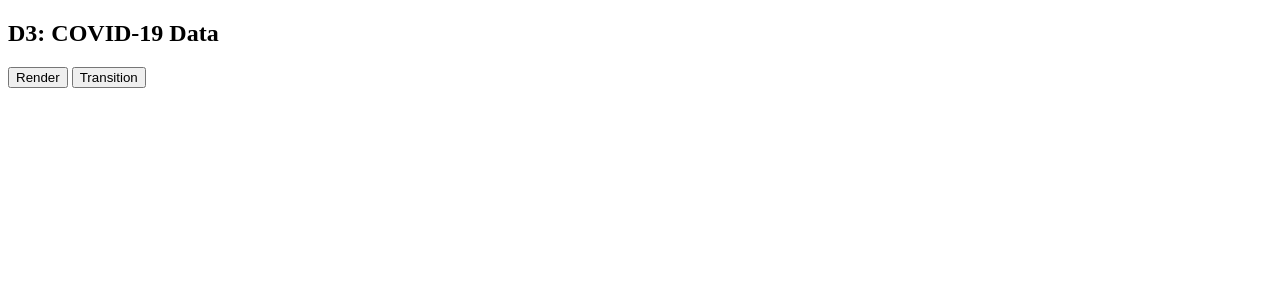
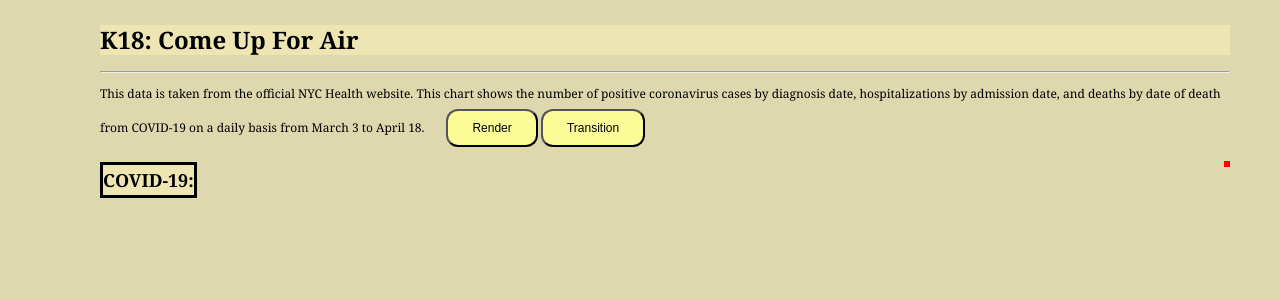
Before and after one commit to grace-mao23/Work, a Flask app: page / in a window 1280 px wide. Shown: the top 300 px of the page. Run offline with Flask 2, Linux system fonts and the light colour scheme.

Commit message:
taken from partner's workshop

```diff
--- a/18_d3/static/d3.js
+++ b/18_d3/static/script.js
@@ -9,7 +9,7 @@ var title = document.getElementById('title');
 
 var svg;
 var x,y;
-var width = 1225;
+var width = 1000;
 var height = 500;
 var count = 0; // keeps track of which transition
 
@@ -41,11 +41,15 @@ var render = function(e){
     //console.log(heading);
 
     svg = d3.create("svg")
-                  .attr("width", width)
-                  .attr("height", height + 200) // extra height needed for dates
+                  .attr("width", width + 10)
+                  .attr("height", height + 50) // extra height needed for dates
                   .attr("font-family", "sans-serif")
-                  .attr("font-size", "10")
+                  .attr("font-size", "9")
                   .attr("text-anchor", "end");
+
+    svg.selectAll("g")
+                  .attr("transform", `translate(10,10)`)
+                  .call(d3.axisLeft(x))
 
     // transform bar to correct location according to bandwidth
     var bar = svg.selectAll("g")
@@ -55,7 +59,7 @@ var render = function(e){
 
     // scaled height, scale width, moved to x-axis line
     bar.append("rect")
-        .attr("fill", "red")
+        .attr("fill", "#ff5805")
         .attr("height", function(d) {
           return x(d[0]);
         })
@@ -74,7 +78,7 @@ var render = function(e){
         .attr("x", y.bandwidth() / 2 - 10)
         .attr("text-anchor", "start")
         .attr("transform", function(d) {
-          return "rotate(45, " + (y.bandwidth() / 2 - 10) + ", " + (height + 10) + ")";
+          return "rotate(80, " + (y.bandwidth() / 2 - 10) + ", " + (height + 10) + ")";
         })
         .text(function(d, i) {
             return heading[i];
--- a/18_d3/static/style.css
+++ /dev/null
@@ -1,12 +0,0 @@
-.chart div {
-    font: 10px sans-serif;
-    background-color: steelblue;
-    text-align: right;
-    padding: 3px;
-    margin: 1px;
-    color: white;
-}
-
-text {
-    padding: 10px;
-}
--- a/18_d3/templates/index.html
+++ b/18_d3/templates/index.html
@@ -3,14 +3,29 @@
     <head>
         <title> COVID-19 </title>
         <link rel="stylesheet" type="text/css" href="../static/style.css">
+        <style>
+              svg {border: 2px solid black; background-color: #fff8eb;}
+              body {  font: 12px/30px Georgia, serif;   margin: 25px 50px 75px 100px;}
+              .button { transition-duration: 0.4s;}
+              .button:hover { background-color: #4CAF50; color: black; font-weight: bold;}
+        </style>
     </head>
 
-    <body>
-        <h2> D3: COVID-19 Data </h3>
-        <button id="render">Render</button>
-        <button id="transition">Transition</button>
+    <body style="background-color: #ded8af;">
+        <h1 style="background-color: #ede6b2; font: bold;"> K18: Come Up For Air </h1>
+        <hr>
+        This data is taken from the official NYC Health website. This chart shows the number of positive coronavirus cases by diagnosis date, hospitalizations by admission date, and deaths by date of death from COVID-19 on a daily basis from March 3 to April 18.
+        &nbsp;&nbsp;&nbsp;&nbsp;&nbsp;
+        <button class = "button" id="render" style="border-radius: 12px; background-color: #fbfc97; font-size: 12px; padding: 10px 24px;">Render</button>
+        <button class = "button" id="transition" style="border-radius: 12px; background-color: #fbfc97; font-size: 12px; padding: 10px 24px;">Transition</button>
         <br>
-        <h3 id="title"></h3>
+        <center>
+          <div style="clear: both">
+              <h2 style="float: left; background-color: #ede6b2; border:3px; border-style:solid; border-color:black; padding: 0.001em; ">COVID-19:</h2>
+              <h3 id = "title" style="float: right; background-color: #fffdfa; border:3px; border-style:solid; border-color:#FF0000; padding: 0.005em;"></h3>
+          </div>
+          <br> <br>
+        </center>
         <div id="chart">
         </div>
         <script src="https://d3js.org/d3.v5.min.js" charset="utf-8"></script>
@@ -20,7 +35,7 @@
           var heading = {{ dates|safe }};
         </script>
 
-        <script src="{{ url_for('static', filename='d3.js') }}"></script>
+        <script src="{{ url_for('static', filename='script.js') }}"></script>
     </body>
 
 </html>
```
